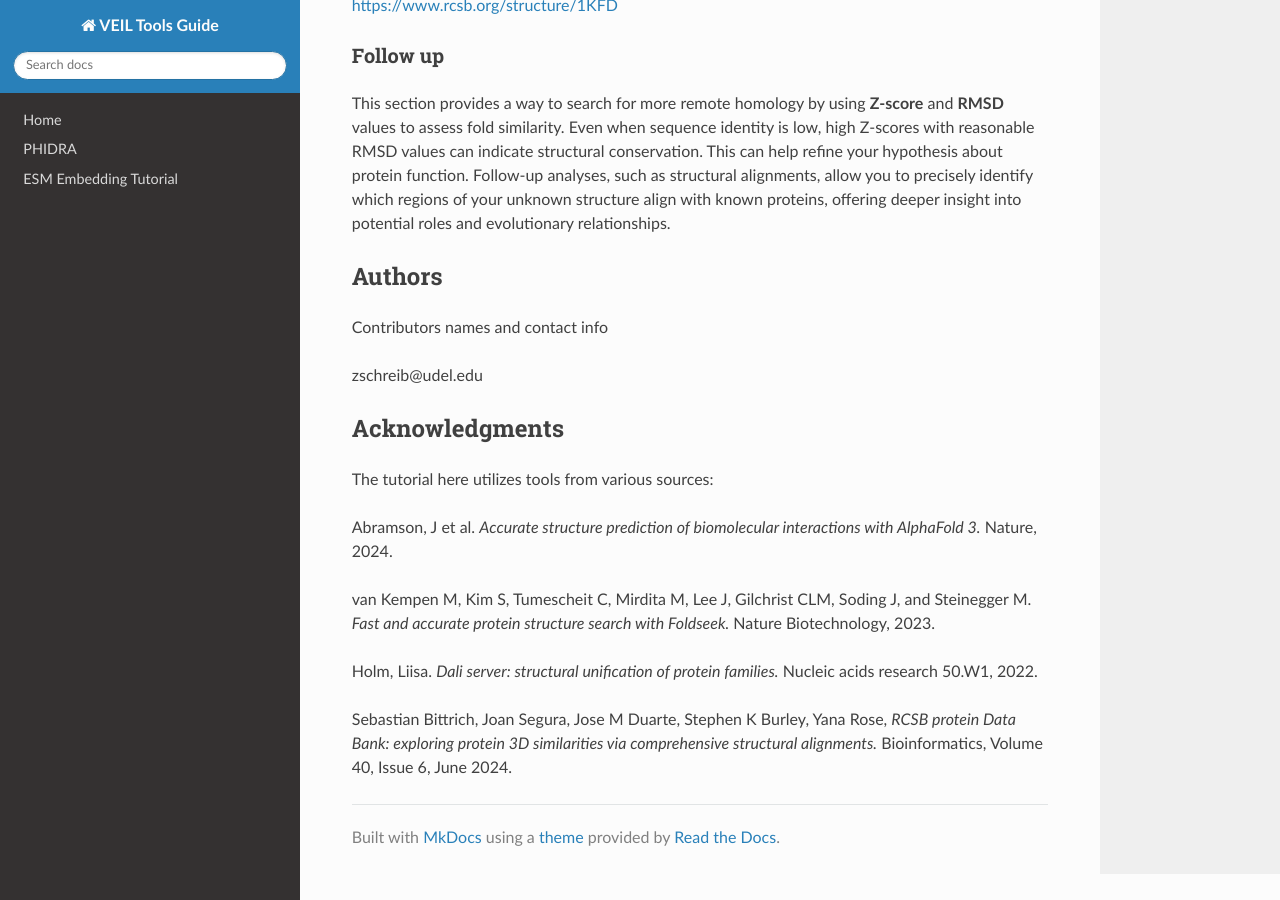
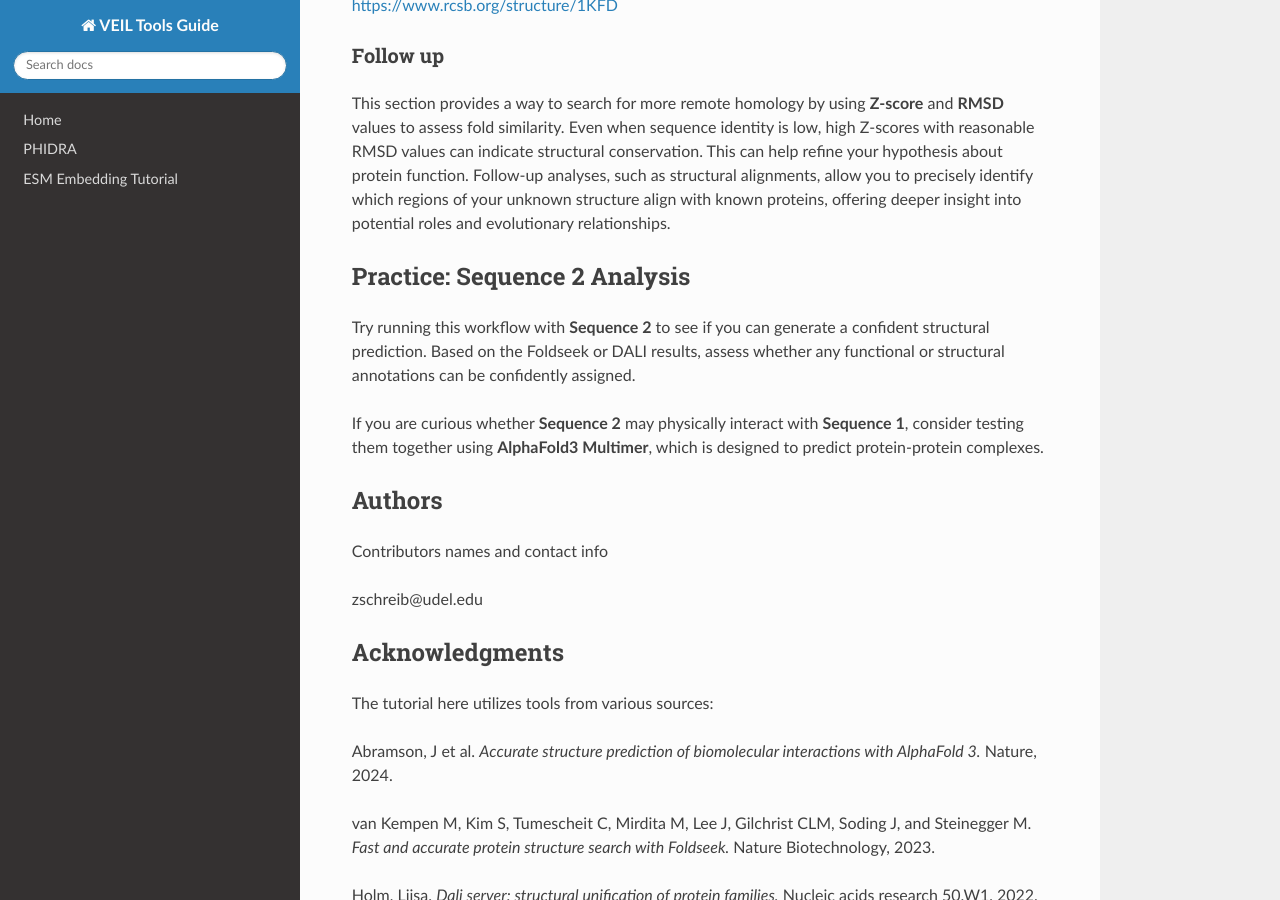
Before and after one commit to zschreib/tool-instructions, an MkDocs documentation site: the page built from docs/structure.md, in a window 1280 px wide and 900 px high, scrolled down 9339 px. Built offline with MkDocs 1.6.1, drawn with Linux system fonts in a browser that asks for light colours; nearby versions of some CDN libraries; some of the changed text lies outside the part shown.

Commit message:
structure

```diff
--- a/docs/structure.md
+++ b/docs/structure.md
@@ -69,7 +69,7 @@ AlphaFold3 returns five sets of predictions, labeled model_0 through model_4, al
 
 ### Follow up
 
-Repeat this process for sequence two. Once you have both model_0.cif for Sequence one and two you can move to the next step.
+Repeat this process for sequence two. Once you have both model_0.cif for **Sequence 1** and two you can move to the next step.
 
 ## Structural Comparison with Foldseek
 
@@ -189,6 +189,12 @@ You can look up this complex on the **RCSB PDB** to view the full crystal struct
 
 This section provides a way to search for more remote homology by using **Z-score** and **RMSD** values to assess fold similarity. Even when sequence identity is low, high Z-scores with reasonable RMSD values can indicate structural conservation. This can help refine your hypothesis about protein function. Follow-up analyses, such as structural alignments, allow you to precisely identify which regions of your unknown structure align with known proteins, offering deeper insight into potential roles and evolutionary relationships.
 
+## Practice: Sequence 2 Analysis
+
+Try running this workflow with **Sequence 2** to see if you can generate a confident structural prediction. Based on the Foldseek or DALI results, assess whether any functional or structural annotations can be confidently assigned.
+
+If you are curious whether **Sequence 2** may physically interact with **Sequence 1**, consider testing them together using **AlphaFold3 Multimer**, which is designed to predict protein-protein complexes.
+
 
 ## Authors
 
```
